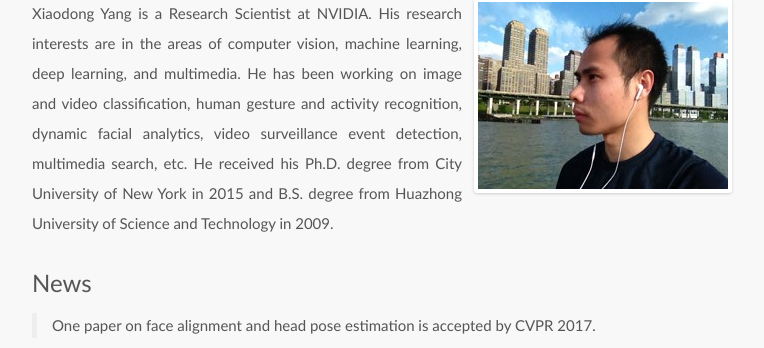
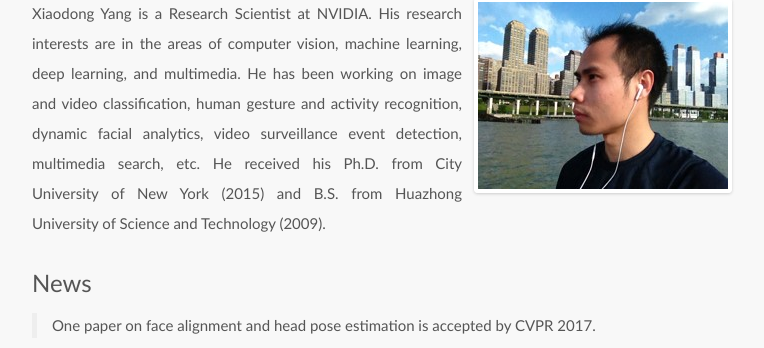
Before and after one commit to xiaodongyang/xiaodongyang.github.io, a Jekyll site: the page built from index.md, in a window 1280 px wide. Shown: the part 136-484 px from the top of the page, without its empty margins (258-1022 px from the left). Built offline with Jekyll 4.4.1, drawn with Linux system fonts in a browser that asks for light colours; some web fonts are replaced.

Commit message:
Update index.md

```diff
--- a/index.md
+++ b/index.md
@@ -3,7 +3,7 @@
 avatar: yes
 ---
 
-Xiaodong Yang is a Research Scientist at NVIDIA. His research interests are in the areas of computer vision, machine learning, deep learning, and multimedia. He has been working on image and video classification, human gesture and activity recognition, dynamic facial analytics, video surveillance event detection, multimedia search, etc. He received his Ph.D. degree from City University of New York in 2015 and B.S. degree from Huazhong University of Science and Technology in 2009.
+Xiaodong Yang is a Research Scientist at NVIDIA. His research interests are in the areas of computer vision, machine learning, deep learning, and multimedia. He has been working on image and video classification, human gesture and activity recognition, dynamic facial analytics, video surveillance event detection, multimedia search, etc. He received his Ph.D. from City University of New York (2015) and B.S. from Huazhong University of Science and Technology (2009).
 
 ## News
 
```
